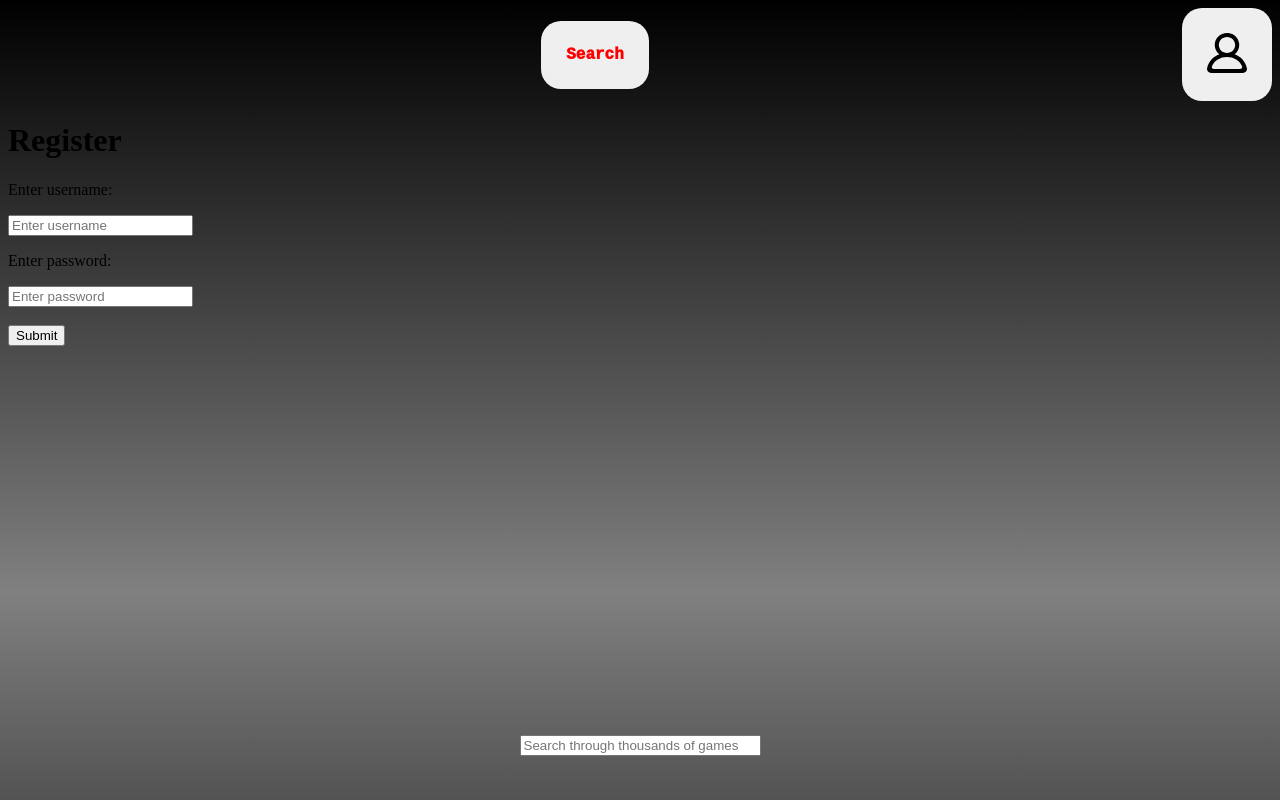
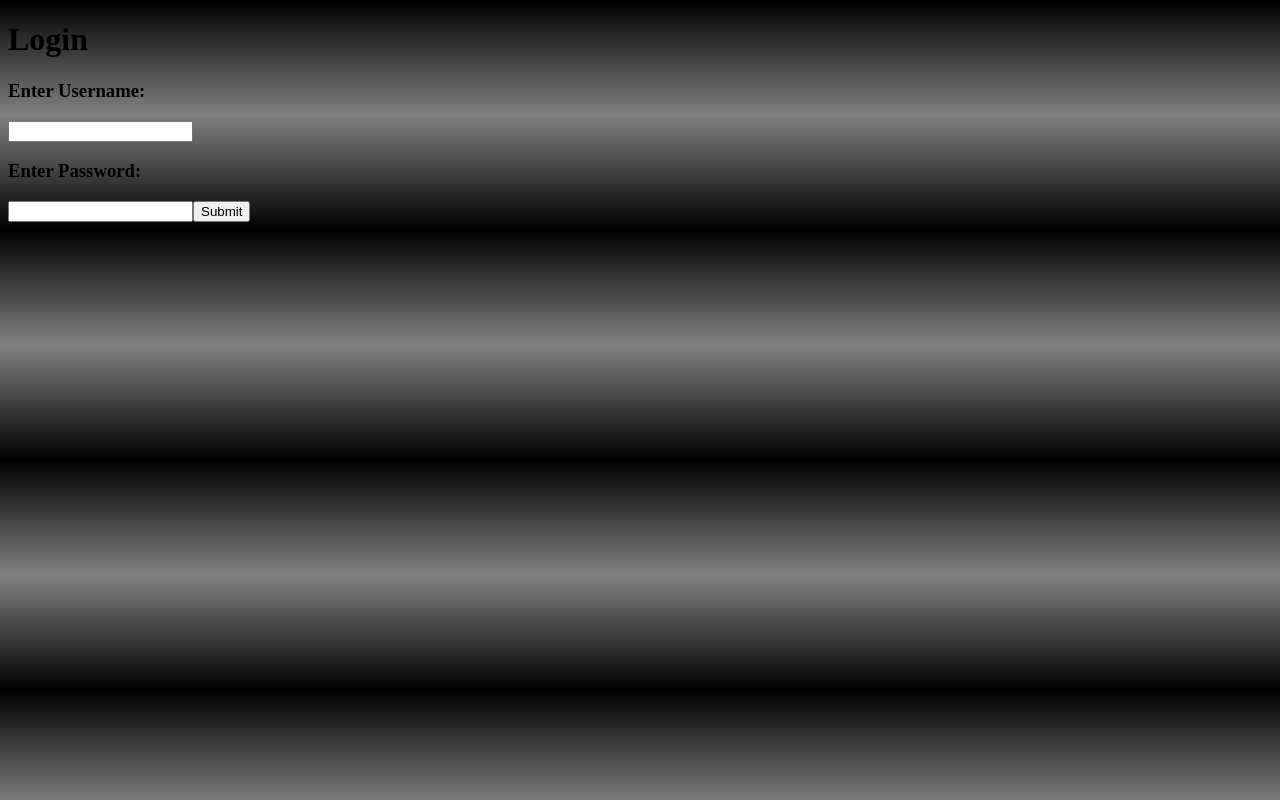
Before and after one commit to TheBaNoNa123/gameLibrary, a React (Vite) app in the folder game-library/: page /Login in a window 1280 px wide. Shown: the top 800 px of the page. Built offline with nearby package versions, Linux system fonts and the light colour scheme; no server answers.

Commit message:
Adding routes

```diff
--- a/game-library/src/main.jsx
+++ b/game-library/src/main.jsx
@@ -1,10 +1,22 @@
 import { StrictMode } from 'react'
 import { createRoot } from 'react-dom/client'
+import { createBrowserRouter, RouterProvider } from "react-router-dom";
+
 import './index.css'
 import App from './App.jsx'
+import Register from './Components/Register.jsx';
+import Login from './Components/Login.jsx';
+
+
+const router = createBrowserRouter([
+    {path: "/", element: <App />},
+    {path: "/Register", element: <Register />},
+    {path: "/Login", element: <Login />}
+
+])
 
 createRoot(document.getElementById('root')).render(
 
-    <App />
+    <RouterProvider router={router} />
 
 )
```
